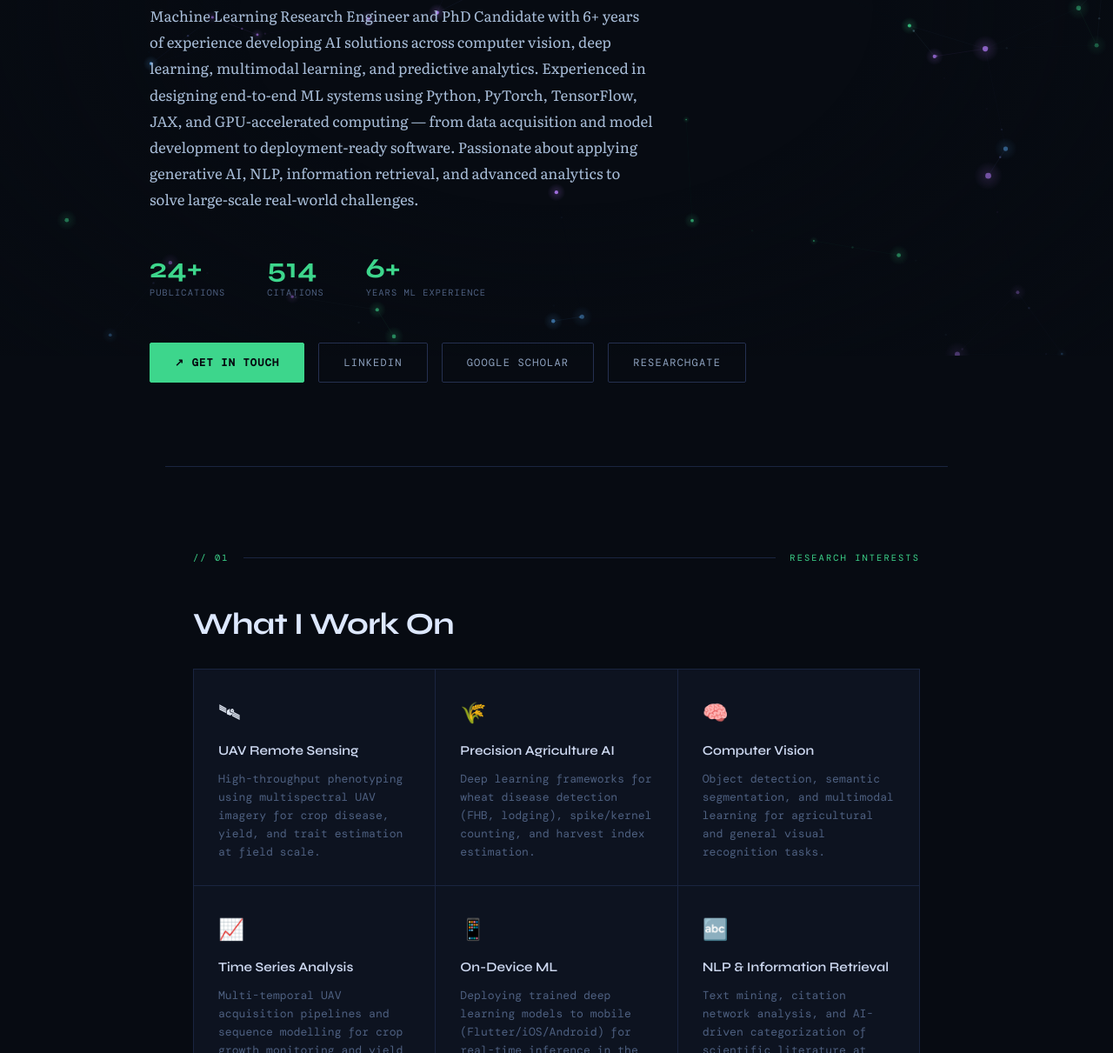
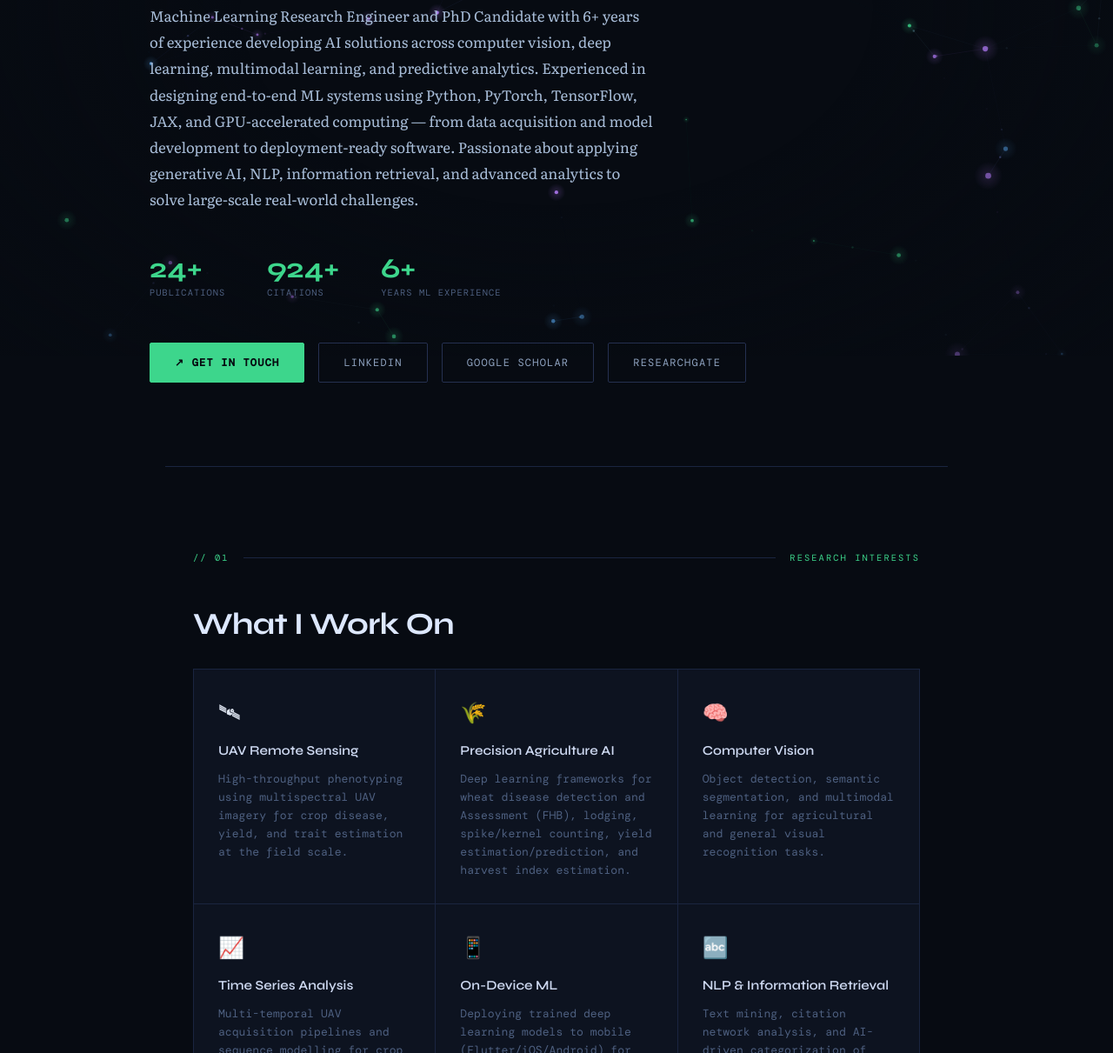
Before and after one commit to Nisarmarwat/.github.io, a plain HTML site: page index.html in a window 1280 px wide. Shown: the part 391-1602 px from the top of the page at 87% size. Drawn offline with nearby package versions, Linux system fonts and the light colour scheme; a web font is replaced by a local one.

Commit message:
Update index.html

```diff
--- a/index.html
+++ b/index.html
@@ -867,7 +867,7 @@
       <span class="stat-label">Publications</span>
     </div>
     <div class="stat">
-      <span class="stat-number">514</span>
+      <span class="stat-number">924+</span>
       <span class="stat-label">Citations</span>
     </div>
     <div class="stat">
@@ -898,12 +898,12 @@
     <div class="interest-card">
       <span class="interest-icon">🛰</span>
       <div class="interest-title">UAV Remote Sensing</div>
-      <div class="interest-desc">High-throughput phenotyping using multispectral UAV imagery for crop disease, yield, and trait estimation at field scale.</div>
+      <div class="interest-desc">High-throughput phenotyping using multispectral UAV imagery for crop disease, yield, and trait estimation at the field scale.</div>
     </div>
     <div class="interest-card">
       <span class="interest-icon">🌾</span>
       <div class="interest-title">Precision Agriculture AI</div>
-      <div class="interest-desc">Deep learning frameworks for wheat disease detection (FHB, lodging), spike/kernel counting, and harvest index estimation.</div>
+      <div class="interest-desc">Deep learning frameworks for wheat disease detection and Assessment (FHB), lodging, spike/kernel counting, yield estimation/prediction, and harvest index estimation.</div>
     </div>
     <div class="interest-card">
       <span class="interest-icon">🧠</span>
@@ -976,7 +976,7 @@
     <div class="pub-item">
       <div class="pub-year">2024</div>
       <div class="pub-content">
-        <div class="pub-title">From Fields to Pixels: UAV Multispectral and Field-Captured RGB Imaging for High-Throughput Wheat Spike and Kernel Counting</div>
+        <div class="pub-title">From Fields to Pixels: UAV Multispectral and Field-Captured RGB Imaging for High-Throughput Wheat Spike and Kernel Counting <a class="pub-link" href="https://doi.org/10.1109/JSTARS.2024.3463432" target="_blank">↗ DOI</a></div>
         <div class="pub-venue">IEEE Journal of Selected Topics in Applied Earth Observations and Remote Sensing</div>
         <div class="pub-tags"><span class="tag">IEEE JSTARS</span><span class="tag">Spike Counting</span><span class="tag">Kernel Detection</span></div>
       </div>
```
